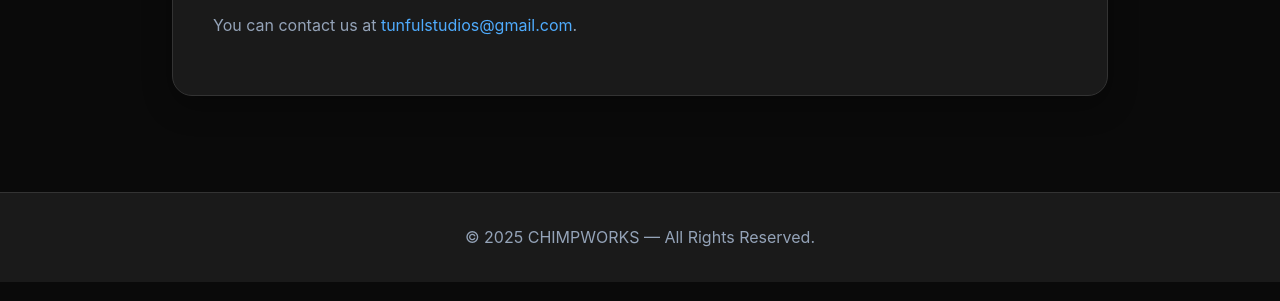
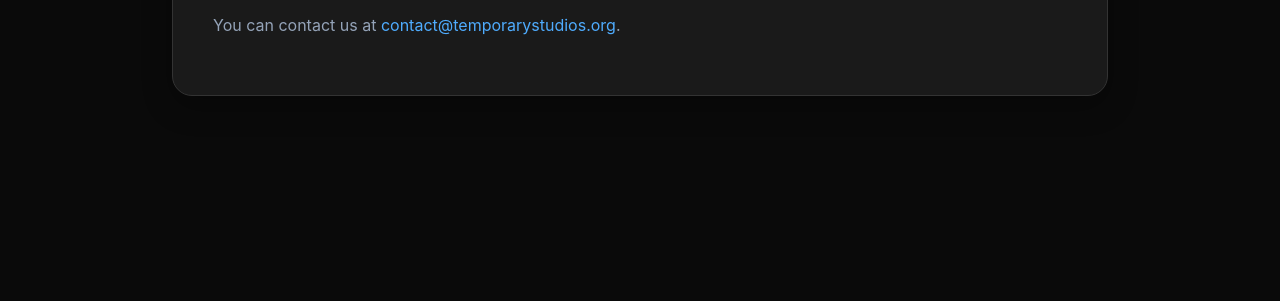
Before and after one commit to TensulStudios/chimpworks, a website: page contact.html in a window 1280 px wide. Shown: the part 499-800 px from the top of the page. Drawn offline with Linux system fonts and the light colour scheme.

Commit message:
Update contact email and remove footer

```diff
--- a/contact.html
+++ b/contact.html
@@ -151,13 +151,9 @@
     <section class="card">
       <h2>Contact Us</h2>
       <p>
-       You can contact us at <a href="mailto:tunfulstudios@gmail.com">tunfulstudios@gmail.com</a>.
+       You can contact us at <a href="mailto:contact@temporarystudios.org">contact@temporarystudios.org</a>.
       </p>
     </section>
   </main>
-
-  <footer>
-    © 2025 CHIMPWORKS — All Rights Reserved.
-  </footer>
 </body>
 </html>
```
